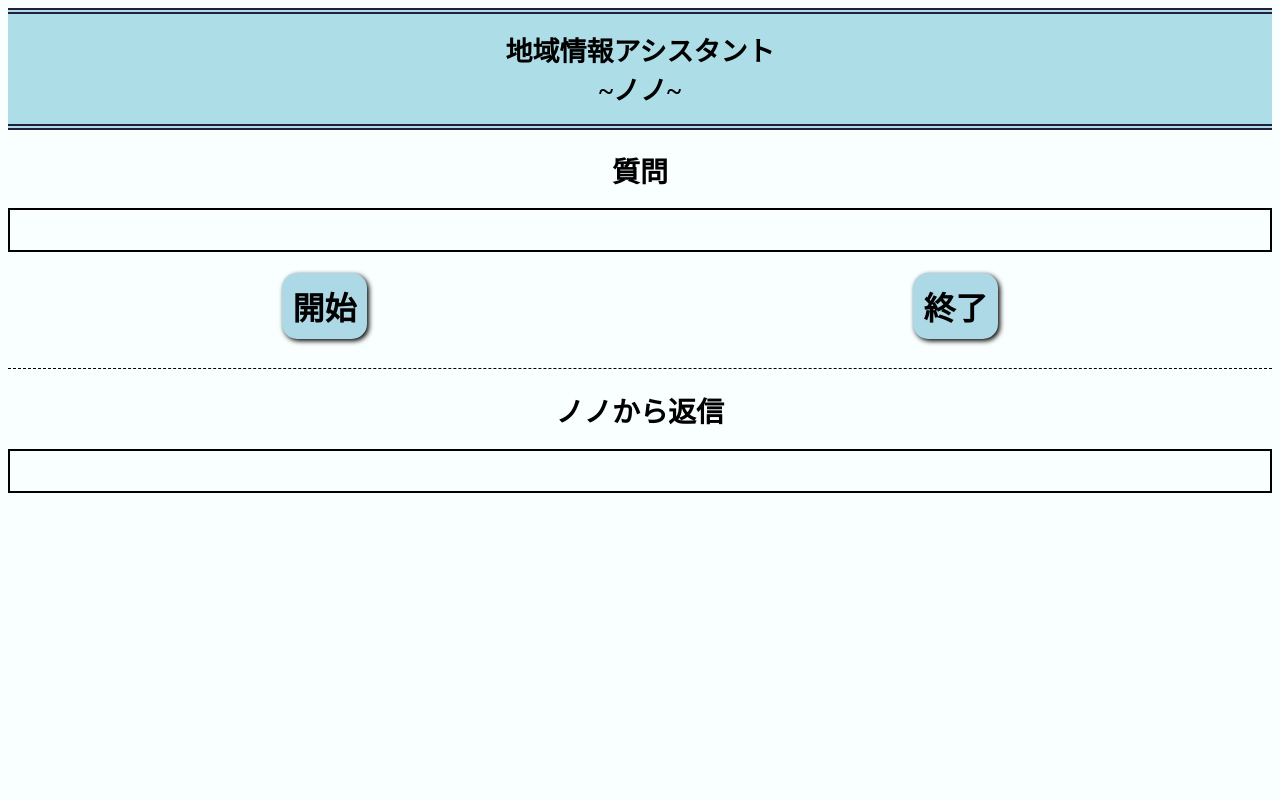
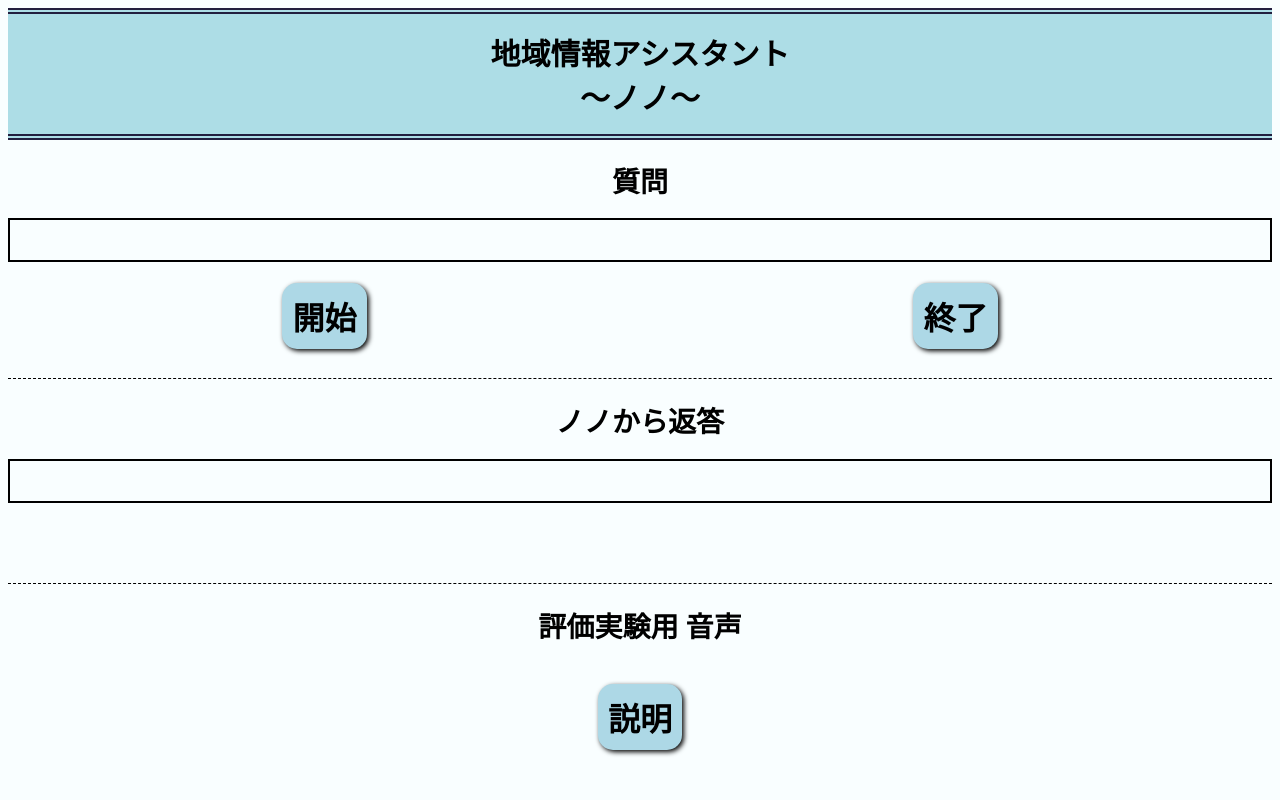
Before and after one commit to O-TYAN64/Django-web-app, a Django app: page / in a window 1280 px wide. Run offline with Django 5.2, Linux system fonts and the light colour scheme.

Commit message:
評価実験用音声ボタン追加

```diff
--- a/my_project/urls.py
+++ b/my_project/urls.py
@@ -16,8 +16,13 @@ Including another URLconf
 """
 from django.contrib import admin
 from django.urls import path, include
+from django.conf import settings
+from django.conf.urls.static import static
 
 urlpatterns = [
     path('admin/', admin.site.urls),
     path('', include('sample_app.urls')),
 ]
+
+if settings.DEBUG:
+    urlpatterns += static(settings.MEDIA_URL, document_root=settings.MEDIA_ROOT)
--- /dev/null
+++ b/requirements.txt
@@ -0,0 +1,2 @@
+Django==5.1.1
+Janome==0.5.0
--- a/sample_app/views.py
+++ b/sample_app/views.py
@@ -2,9 +2,8 @@ from django.http import HttpResponse, JsonResponse
 from django.template import loader
 from .models import NonoData
 import json
-import sys
-import os
-import MeCab
+from janome.tokenizer import Tokenizer
+
 
 def index(request):
     # POSTリクエスト時の処理
@@ -16,6 +15,7 @@ def index(request):
 
         # speech_textに対する処理
         # response_text = '返答(オウム返し)：' + speech_text
+        # word_list = ['天気', 'を', '教え', 'て']
         word_list = morphological_analysis(speech_text)
         print(word_list)
         response_text = nono_data_get(word_list)
@@ -29,17 +29,10 @@ def index(request):
     return HttpResponse(template.render(context, request))
 
 
-def morphological_analysis(speech_text):
-    sys.stdout = open(sys.stdout.fileno(), mode='w', encoding='utf8', buffering=1)
-    os.environ['LC_ALL'] = 'C.UTF-8'
-
-    tagger = MeCab.Tagger("-Owakati")
-
-    str_output = tagger.parse(speech_text)
-
-    #listに変換する
-    list_output = str_output.split(' ')
-
+def morphological_analysis(text):
+    tokenizer = Tokenizer()
+    tokens = tokenizer.tokenize(text)
+    list_output = [token.base_form for token in tokens]
     return list_output
 
 
--- a/templates/index.html
+++ b/templates/index.html
@@ -6,22 +6,20 @@
   <meta name="viewport" content="width=device-width, initial-scale=1.0">
   <title>地域情報音声アシスタント</title>
 </head>
+
 <header>
-  <style>
-    .styled-text {
-      color: #ff5733;
-      /* 文字の色 */
-      font-size: 24px;
-      /* 文字の大きさ */
-    }
-  </style>
-  <div
-    style="text-align: center; padding: 1rem;background: #addde6; border-top: 6px double #221f3f; border-bottom: 6px double #221f3f;font-size: 27px;">
-    <strong>地域情報アシスタント</strong>
-    <br>
-    <strong>~ノノ~</strong>
+  <div style="text-align: center;
+                padding: 1rem;
+                background: #addde6;
+                border-top: 6px double #221f3f;
+                border-bottom: 6px double #221f3f;
+                font-size: 30px;">
+    <strong>地域情報アシスタント<br>～ノノ～</strong>
   </div>
 </header>
+
+
+
 
 <body bgcolor="#f9feff">
   <div style="text-align: center">
@@ -31,7 +29,10 @@
       </span>
     </h3>
   </div>
-  <div id="result-div" , style="border: black solid 2px; font-size: 150%; padding: 20px;"></div>
+  <div id="result-div" , style="border: black solid 2px;
+                                  font-size: 150%;
+                                  padding: 20px;">
+  </div>
   <table width="100%">
     <tr><br>
       <td align="center">
@@ -45,15 +46,13 @@
               /* 初期の背景色 */
               border: black;
               cursor: pointer;
-              transition: background-color 0.2s ease;
-              /* 色変化の遷移効果 */
               box-shadow: 2px 2px 5px rgba(0, 0, 0, 3);
               border-radius: 15px;
             }
 
             button:active {
               background-color: white;
-              /* クリック時の色変化先 */
+              /* クリック時の変化色 */
             }
           </style>
           <button id="start-btn">
@@ -72,15 +71,13 @@
               /* 初期の背景色 */
               border: black;
               cursor: pointer;
-              transition: background-color 0.2s ease;
-              /* 色変化の遷移効果 */
               box-shadow: 2px 2px 5px rgba(0, 0, 0, 3);
               border-radius: 15px;
             }
 
             button:active {
               background-color: white;
-              /* クリック時の色変化先 */
+              /* クリック時の変化色 */
             }
           </style>
           <button id="stop-btn">
@@ -90,24 +87,89 @@
       </td>
     </tr>
   </table><br>
-  <hr style="border:none;border-top:dashed 1px black;height:1px;width:100%;">
+  <hr style="border:none;
+               border-top:dashed 1px black;
+               height:1px;width:100%;">
   <div style="text-align: center">
     <h3>
       <span style="font-size:150%">
-        <strong>ノノから返信</strong>
+        <strong>ノノから返答</strong>
       </span>
     </h3>
   </div>
-  <div id="response-div" , style="border: black solid 2px; font-size: 150%; padding: 20px;"></div>
-</body>
+  <div id="response-div" , style="border: black solid 2px;
+                                  font-size: 150%;
+                                  padding: 20px;">
+  </div>
 
-</html>
+  <!-- 評価実験用 -->
+  <br>
+  <br>
+  <br>
+  <br>
+  <hr style="border:none;
+               border-top:dashed 1px black;
+               height:1px;width:100%;">
+  <div style="text-align: center">
+    <h3>
+      <span style="font-size:150%">
+        <strong>評価実験用 音声</strong>
+      </span>
+    </h3>
+  </div>
+  <table width="100%">
+    <br>
+    <td align="center">
+      <a>
+        <style>
+          button {
+            padding: 10px;
+            font-size: 10px;
+            color: black;
+            background-color: #add8e6;
+            /* 初期の背景色 */
+            border: black;
+            cursor: pointer;
+            box-shadow: 2px 2px 5px rgba(0, 0, 0, 3);
+            border-radius: 15px;
+          }
+
+          button:active {
+            background-color: white;
+            /* クリック時の変化色 */
+          }
+        </style>
+        <button id="description-btn">
+          <font size="6"><b> 説明 </b></font>
+        </button>
+      </a>
+    </td>
+  </table>
+  <!--  -->
+  <audio id="btn_audio">
+    <source src="media/audio/btn_audio.mp3" type="audio/mp3">
+  </audio>
 
   <script>
+    function audio() {
+      document.getElementById('btn_audio').currentTime = 0; //連続クリックに対応
+      document.getElementById('btn_audio').play();
+    }
+
     const startBtn = document.querySelector('#start-btn');
     const stopBtn = document.querySelector('#stop-btn');
     const resultDiv = document.querySelector('#result-div');
     const responseDiv = document.querySelector('#response-div');
+
+    // 評価実験用
+    const descriptionBtn = document.querySelector('#description-btn');
+
+    descriptionBtn.onclick = () => {
+      let description_text = 'こんにちは。私は、地域情報音声アシスタントアプリ、「ノノ」です。私は地域情報を提供し、みなさんの生活をサポートします。何か知りたいことはありますか？';
+      const uttr = new SpeechSynthesisUtterance(description_text);
+      speechSynthesis.speak(uttr);
+    }
+    //
 
     SpeechRecognition = webkitSpeechRecognition || SpeechRecognition;
     let recognition = new SpeechRecognition();
@@ -132,6 +194,11 @@
     }
 
     startBtn.onclick = () => {
+      // 前回のやりとりをリセット
+      finalTranscript = '';
+      resultDiv.innerHTML = '';
+      responseDiv.innerHTML = '';
+      audio();
       recognition.start();
     }
 
@@ -163,6 +230,9 @@
             console.log('サーバーからの応答:', data);
             // 返答を表示
             responseDiv.innerHTML = data.response_text;
+
+            const uttr = new SpeechSynthesisUtterance(data.response_text.replace(/<br>/g, "。"));
+            speechSynthesis.speak(uttr);
           })
           .catch(error => {
             console.error('エラー:', error);
@@ -170,3 +240,7 @@
       }, 1000);
     }
   </script>
+
+</body>
+
+</html>
```
Also changed, not shown: my_project/settings.py (+10 -1 lines), db.sqlite3, 1 other file. Lines whose indentation alone changed are shown as unchanged.
